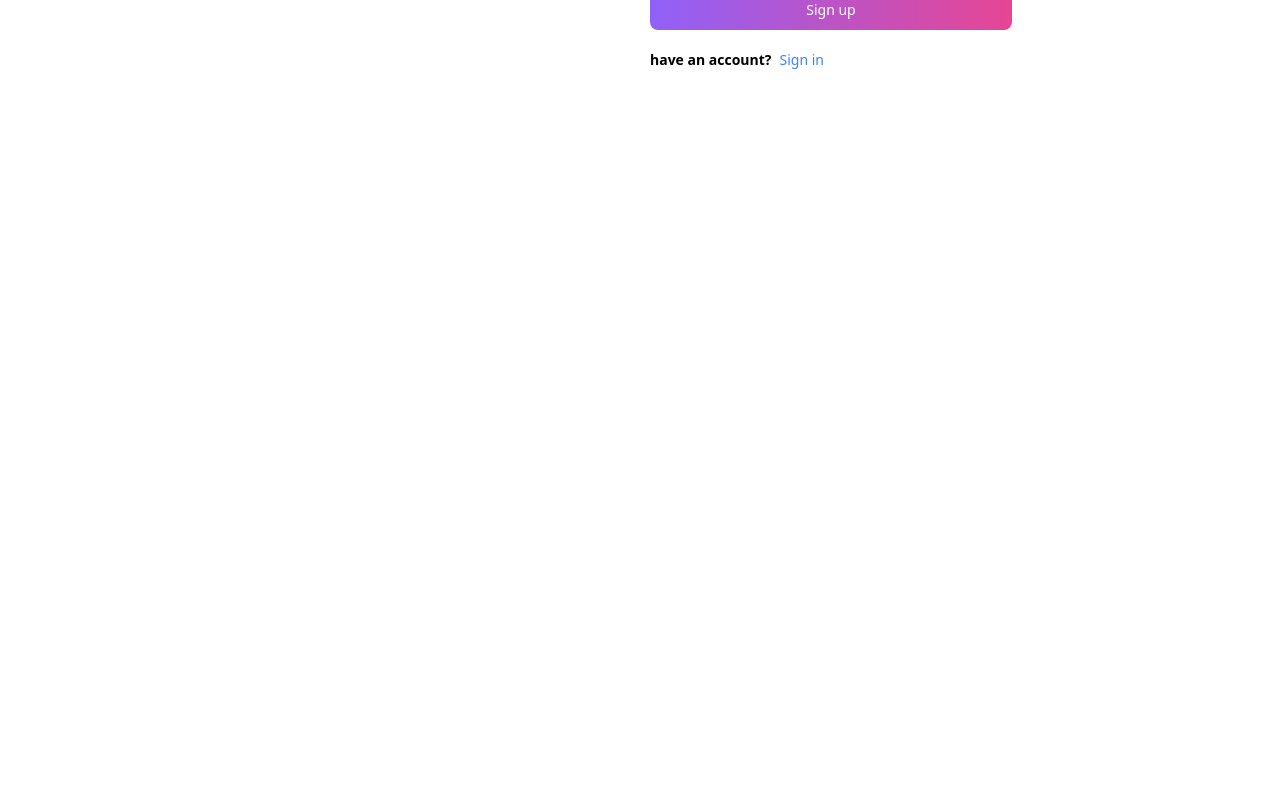
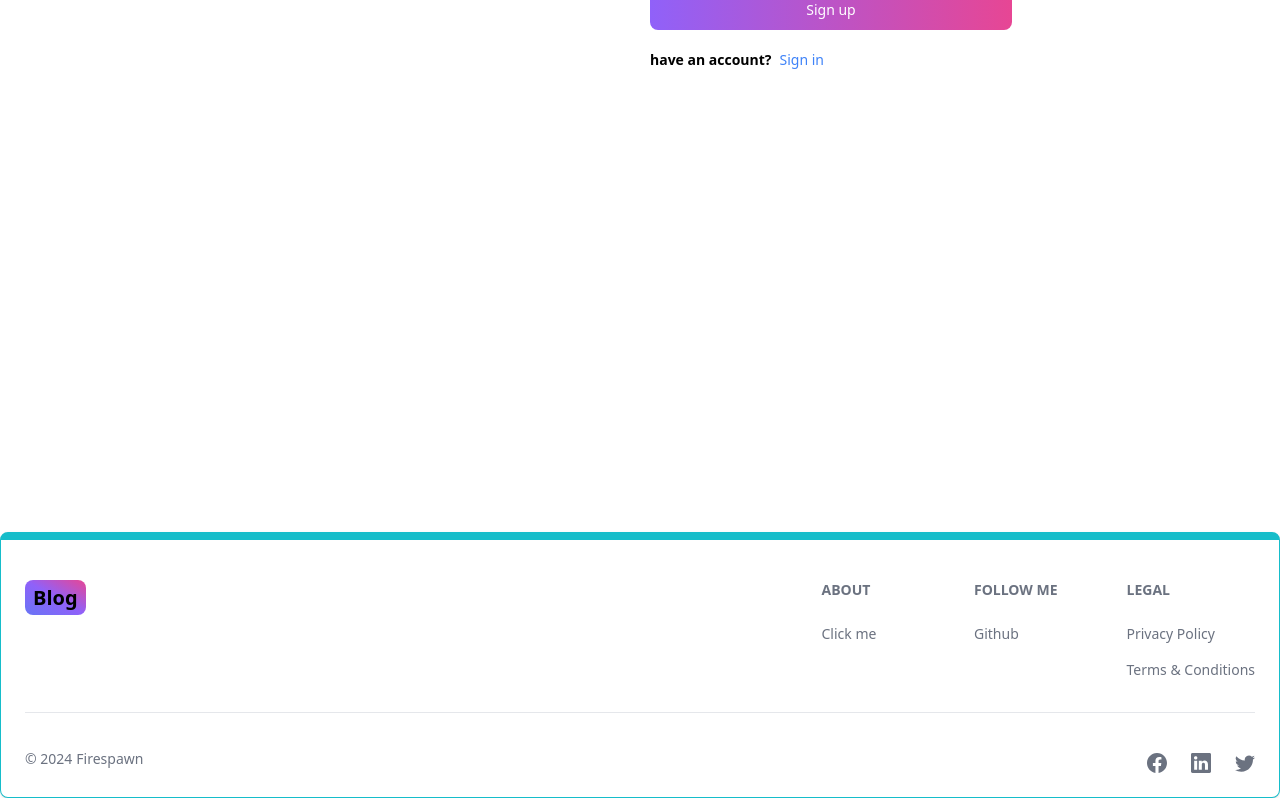
Before and after one commit to kartik-202/Mern_Blog, a React (Vite) app in the folder client/: page /Signup in a window 1280 px wide. Shown: the part 412-1210 px from the top of the page. Before the commit the page ends 944 px from the top, so only its background shows below. Built offline with nearby package versions, Linux system fonts and the light colour scheme.

Commit message:
Created Footer

```diff
--- a/client/src/App.jsx
+++ b/client/src/App.jsx
@@ -6,6 +6,7 @@
 import Signin from "./pages/Signin";
 import Signup from "./pages/Signup";
 import Header from './Components/Header';
+import Footercomp from "./Components/Footer";
 
 
 export default function App() {
@@ -20,6 +21,7 @@
       <Route path="/Signin" element={<Signin/>}/>
       <Route path="/Signup" element={<Signup/>}/>
     </Routes>
+    <Footercomp/>
     </BrowserRouter>
   )
 }
--- /dev/null
+++ b/client/src/Components/Footer.jsx
@@ -0,0 +1,65 @@
+import { Footer } from 'flowbite-react'
+import {Link} from 'react-router-dom'
+import React from 'react'
+import {BsFacebook,BsLinkedin,BsTwitter} from 'react-icons/bs'
+
+export default function Footercomp() {
+  return <Footer container className='border border-t-8 border-teal-400'>
+    <div className='w-full max-w-7xl mx-auto'>
+    <div className='grid w-full justify-between sm:flex md:grid-cols-1'>
+    <div className='mb-6 mt-5'>
+     <Link to="/" className='self-center whitespace-nowrap text-lg sm:text-xl font-semibold dark:text-white'>
+        <span className='px-2 py-1 bg-gradient-to-tr from-indigo-500 via-purple-500 to-pink-500 rounded-lg' >Blog</span>
+      </Link>
+    </div>
+    <div className='grid grid-cols-2 gap-8 md:mt-4 md:grid-cols-3 md:gap-6 '>
+        <div>
+        <Footer.Title title='about'/>
+        <Footer.LinkGroup col>
+            <Footer.Link href='https://www.youtube.com/watch?v=xvFZjo5PgG0'
+            target='_black'
+            rel='nooperner noreferrer'>
+            Click me
+            </Footer.Link>
+        </Footer.LinkGroup>
+        </div>
+        <div>
+        <Footer.Title title='Follow me'/>
+        <Footer.LinkGroup col>
+            <Footer.Link href='https://github.com/kartik-202'
+            target='_black'
+            rel='nooperner noreferrer'>
+            Github
+            </Footer.Link>
+        </Footer.LinkGroup>
+        </div>
+        <div>
+        <Footer.Title title='Legal'/>
+        <Footer.LinkGroup col>
+            <Footer.Link href='#'
+            target='_black'
+            rel='nooperner noreferrer'>
+            Privacy Policy
+            </Footer.Link>
+            <Footer.Link href='#'
+            target='_black'
+            rel='nooperner noreferrer'>
+            Terms & Conditions
+            </Footer.Link>
+        </Footer.LinkGroup>
+        </div>
+    </div>
+    </div>
+    <Footer.Divider/>
+    <div className='w-full sm:flex sm:items-center sm:justify-between'>
+        <Footer.Copyright href='#' by='Firespawn' year={new Date().getFullYear()}/>
+        <div className='flex gap-6 sm:mt-2 mt-4 sm:justify-center'>
+            <Footer.Icon href='#' icon={BsFacebook}/>
+            <Footer.Icon href='#' icon={BsLinkedin}/>
+            <Footer.Icon href='#' icon={BsTwitter}/>
+        </div>
+    </div>
+    </div>
+
+  </Footer>
+}
```
